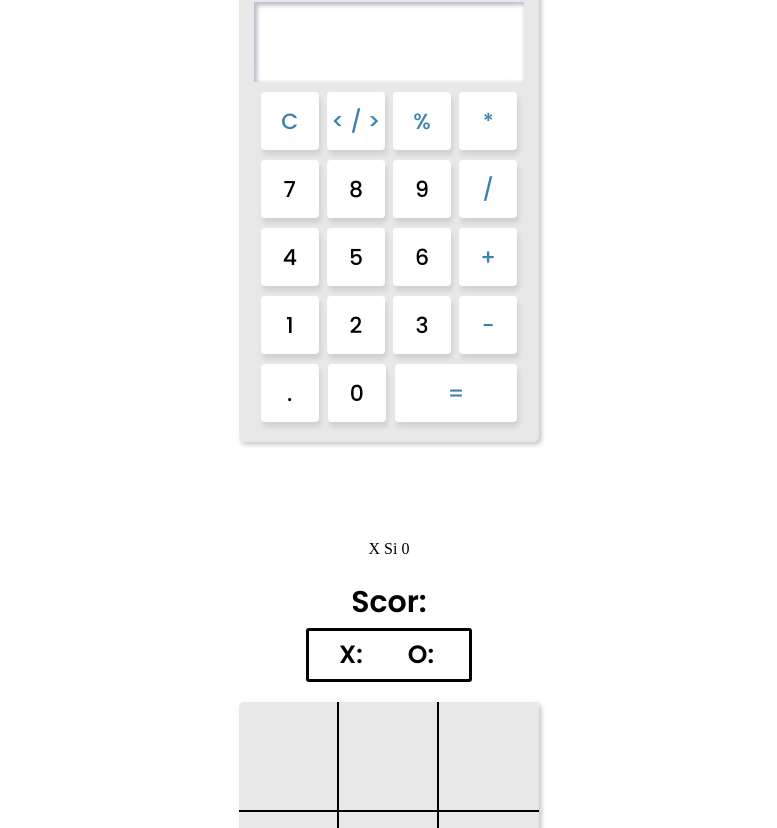
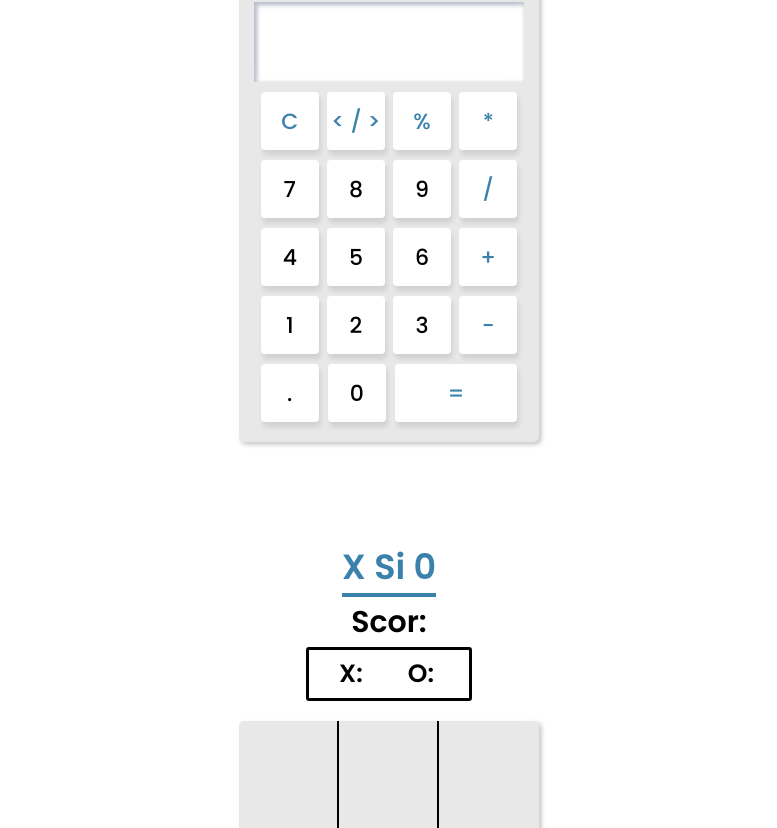
Before and after one commit to Holso/Apps, a plain HTML site: page index.html in a window 1280 px wide. Shown: the part 267-1095 px from the top of the page, without its empty margins (251-1028 px from the left). Drawn offline with Linux system fonts and the light colour scheme.

Commit message:
Update style.css

```diff
--- a/style.css
+++ b/style.css
@@ -167,6 +167,15 @@ body{
     align-items: center;
     gap: 20px;
 }
+.sectionXO .title{
+    position: relative;
+    top: 20px;
+    border-bottom: 4px solid #3a81ac;
+    color: #3a81ac;
+    font-family: 'Poppins', sans-serif;
+    font-weight: 600;
+    font-size: 35px;
+}
 
 .xsio {
     width: 300px;
@@ -178,6 +187,7 @@ body{
     overflow: hidden;
     background-color: #e8e8e8;
     box-shadow: -3px -3px 7px #ffffff, 2px 2px 5px rgba(0, 0, 0, 0.288);
+    transition: all .5s;
 }
 .box{
     padding: 15px;
```
